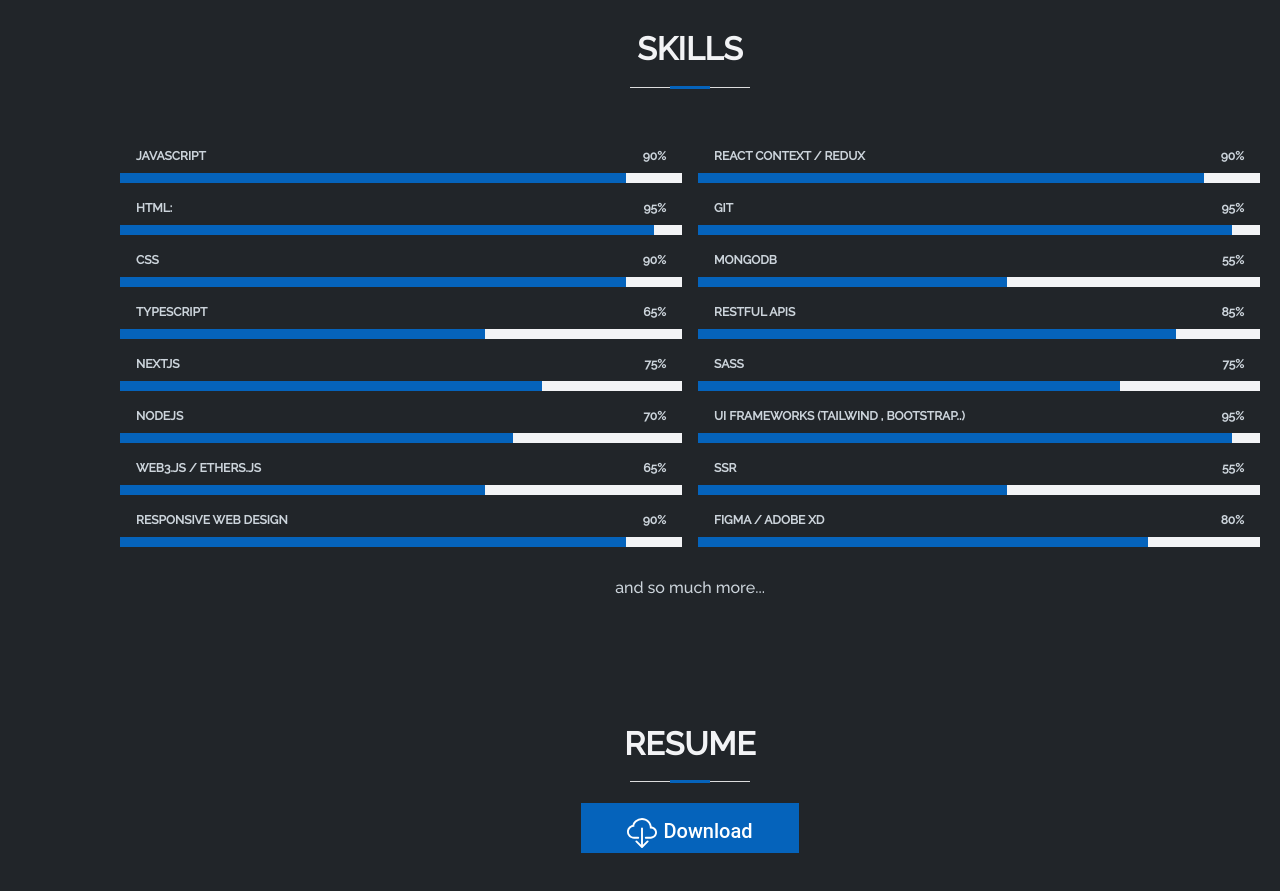
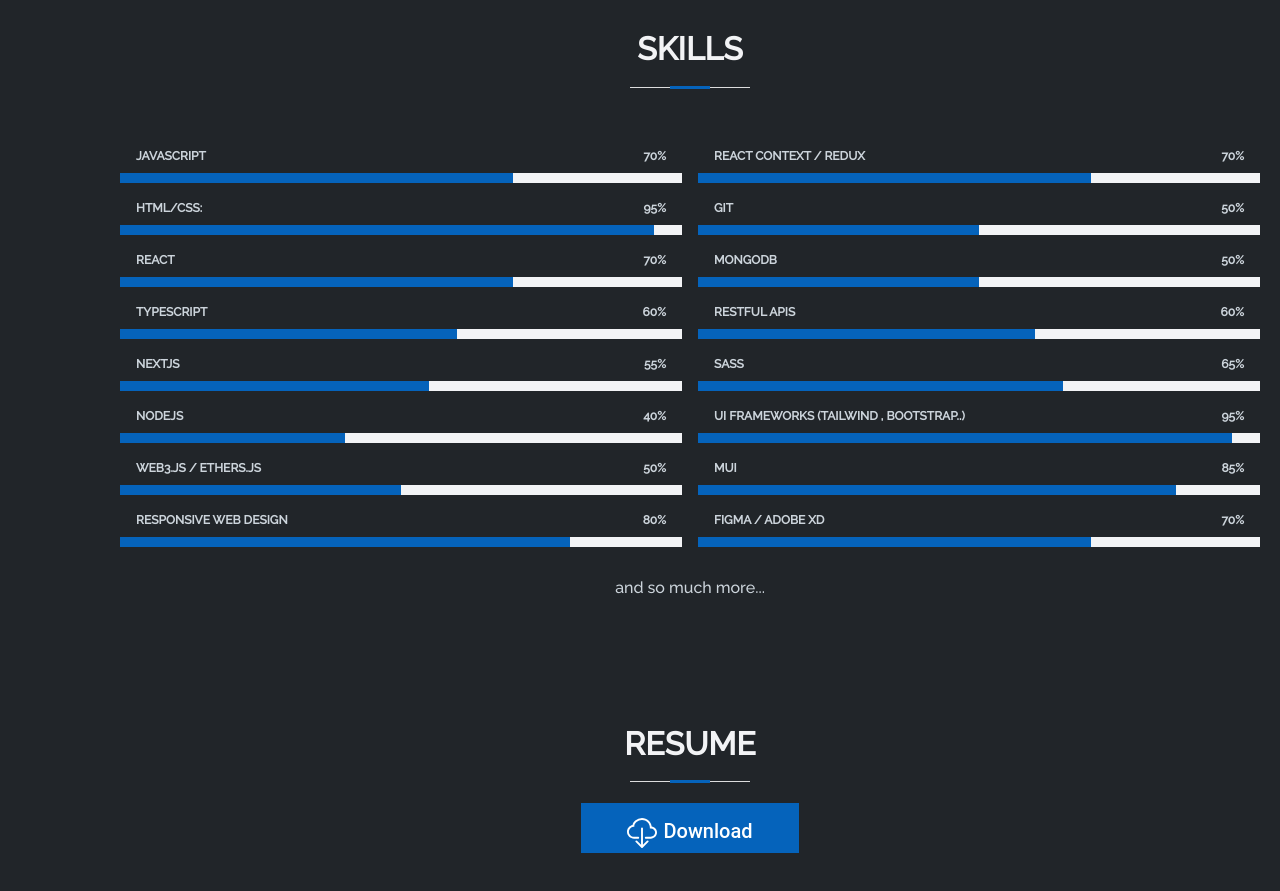
Before and after one commit to maryammoshtoofar/maryammoshtoofar.github.io, a React (Create React App) app: page / in a window 1280 px wide. Shown: the part 1600-2491 px from the top of the page. Built offline with nearby package versions, Linux system fonts and the light colour scheme.

Commit message:
fix:update skills percentages

```diff
--- a/src/sections/skills/skills.js
+++ b/src/sections/skills/skills.js
@@ -5,22 +5,22 @@
 
 const Skills = () => {
   const techStack = [
-    { name: "JavaScript", percent: 90 },
-    { name: "HTML:", percent: 95 },
-    { name: "CSS", percent: 90 },
-    { name: "TypeScript", percent: 65 },
-    { name: "Nextjs", percent: 75 },
-    { name: "Nodejs", percent: 70 },
-    { name: "web3.js / ethers.js", percent: 65 },
-    { name: "Responsive Web Design", percent: 90 },
-    { name: "React Context / Redux", percent: 90 },
-    { name: "Git", percent: 95 },
-    { name: "MongoDB", percent: 55 },
-    { name: "RESTful APIs", percent: 85 },
-    { name: "SASS", percent: 75 },
+    { name: "JavaScript", percent: 70 },
+    { name: "HTML/CSS:", percent: 95 },
+    { name: "React", percent: 70 },
+    { name: "TypeScript", percent: 60 },
+    { name: "Nextjs", percent: 55 },
+    { name: "Nodejs", percent: 40 },
+    { name: "web3.js / ethers.js", percent: 50 },
+    { name: "Responsive Web Design", percent: 80 },
+    { name: "React Context / Redux", percent: 70 },
+    { name: "Git", percent: 50 },
+    { name: "MongoDB", percent: 50 },
+    { name: "RESTful APIs", percent: 60 },
+    { name: "SASS", percent: 65 },
     { name: "UI Frameworks (Tailwind , Bootstrap..)", percent: 95 },
-    { name: "SSR", percent: 55 },
-    { name: "Figma / Adobe XD", percent: 80 },
+    { name: "MUI", percent: 85 },
+    { name: "Figma / Adobe XD", percent: 70 },
   ];
 
   const animateConfig = {
```
